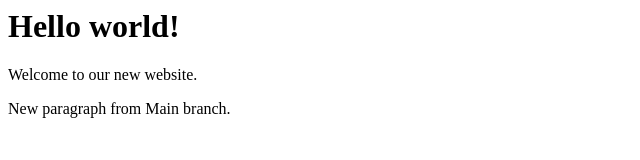
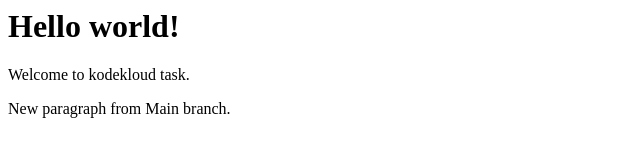
Before and after one commit to awsdevop183/git-kodekloud, a plain HTML site: page index.html in a window 1280 px wide. Shown: the full height of the page, 0-640 px from the left. Drawn offline with Linux system fonts and the light colour scheme.

Commit message:
add kodekloud

```diff
--- a/index.html
+++ b/index.html
@@ -1,3 +1,3 @@
 <h1>Hello world!</h1>
-<p>Welcome to our new website.</p>
+<p>Welcome to kodekloud task.</p>
 <p>New paragraph from Main branch.</p>
```
